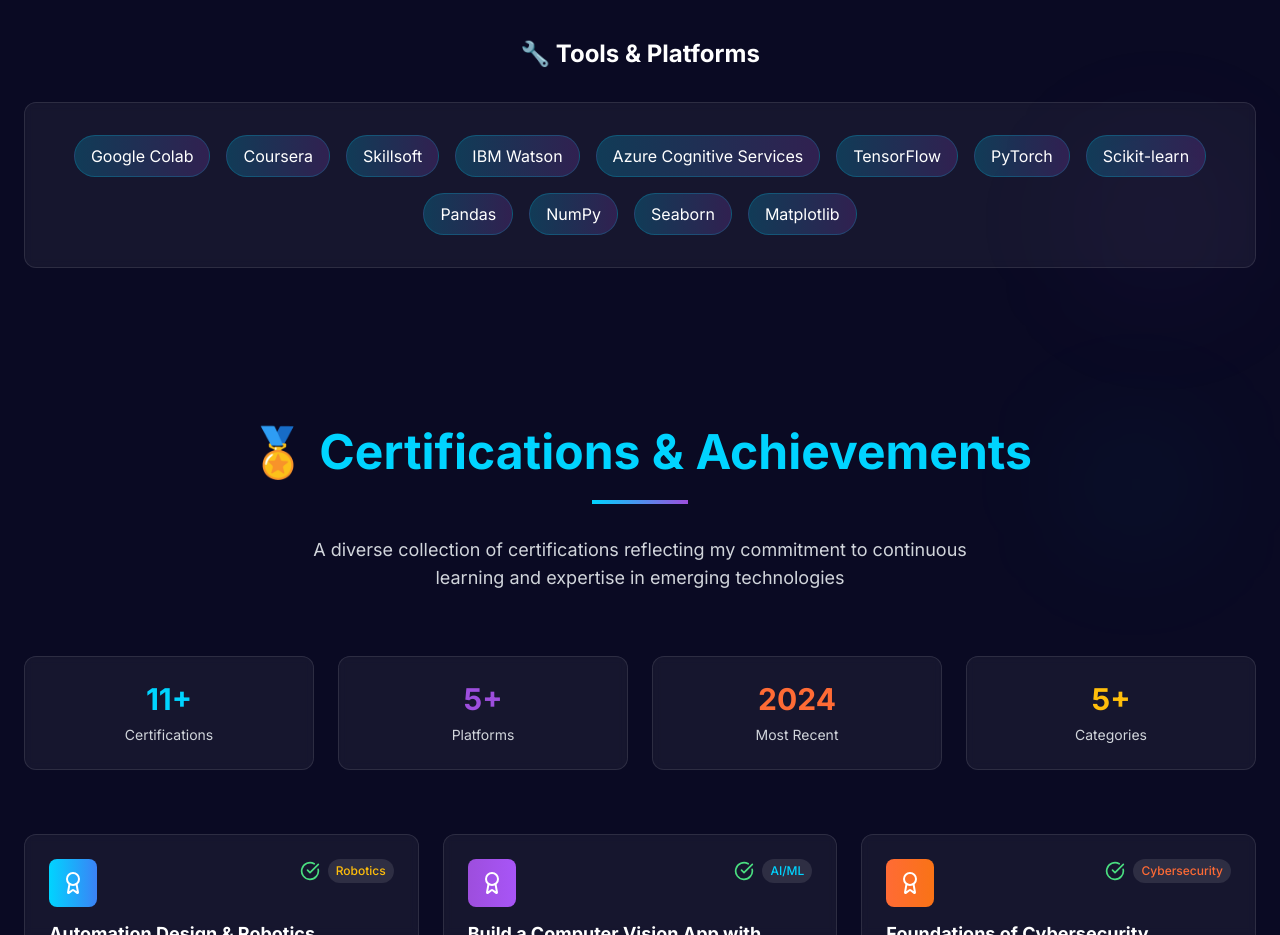
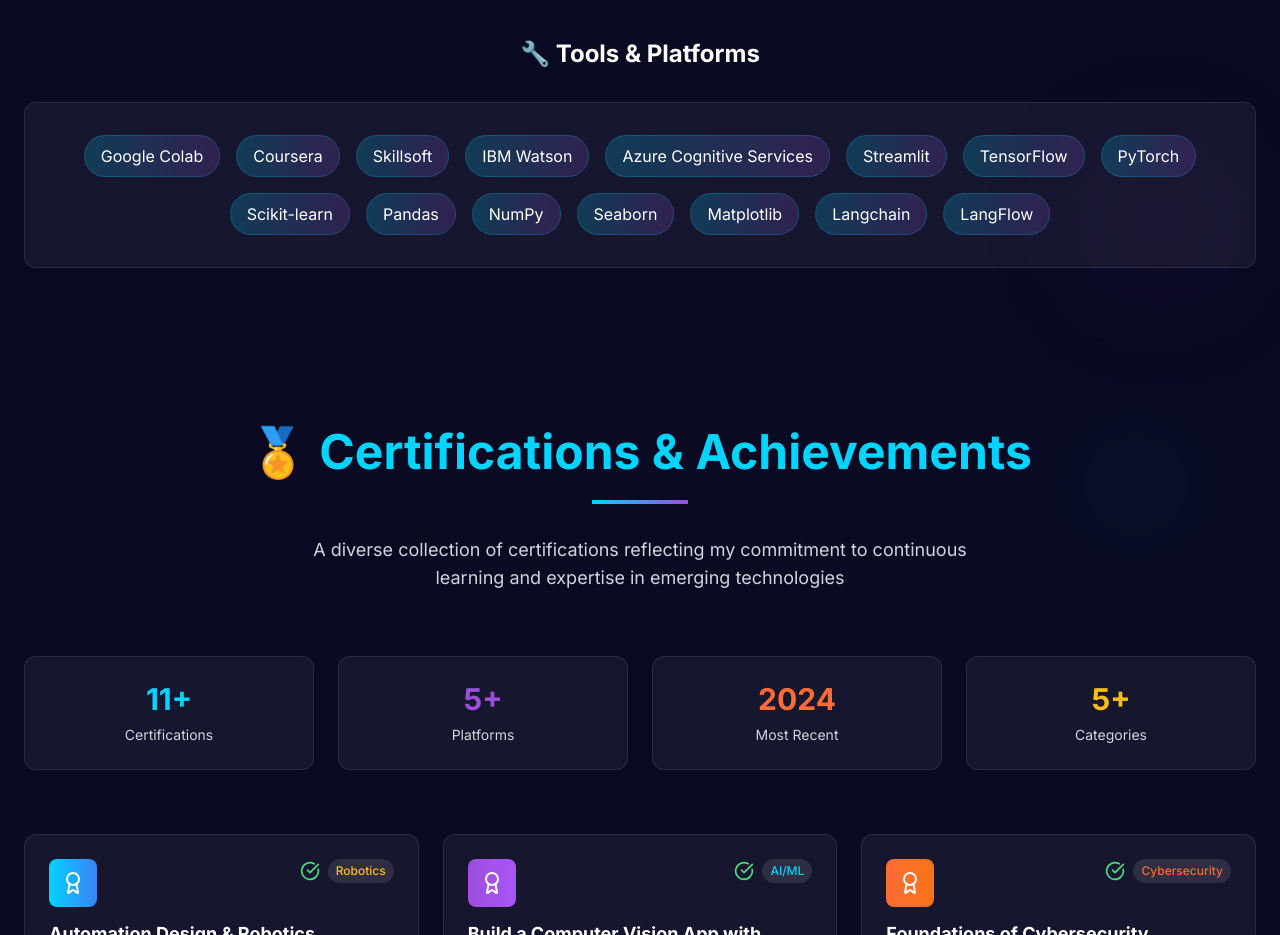
Before and after one commit to Aditya-Sai-19/Personal_Portfolio, a Next.js app: page / in a window 1280 px wide. Shown: the part 5320-6255 px from the top of the page. Built offline with nearby package versions, Linux system fonts and the light colour scheme.

Commit message:
Update Skills.tsx

```diff
--- a/components/Skills.tsx
+++ b/components/Skills.tsx
@@ -59,8 +59,8 @@
   ];
 
   const tools = [
-    'Google Colab', 'Coursera', 'Skillsoft', 'IBM Watson', 'Azure Cognitive Services',
-    'TensorFlow', 'PyTorch', 'Scikit-learn', 'Pandas', 'NumPy','Seaborn','Matplotlib'
+    'Google Colab', 'Coursera', 'Skillsoft', 'IBM Watson', 'Azure Cognitive Services','Streamlit',
+    'TensorFlow', 'PyTorch', 'Scikit-learn', 'Pandas', 'NumPy','Seaborn','Matplotlib','Langchain','LangFlow'
   ];
 
   return (
```
